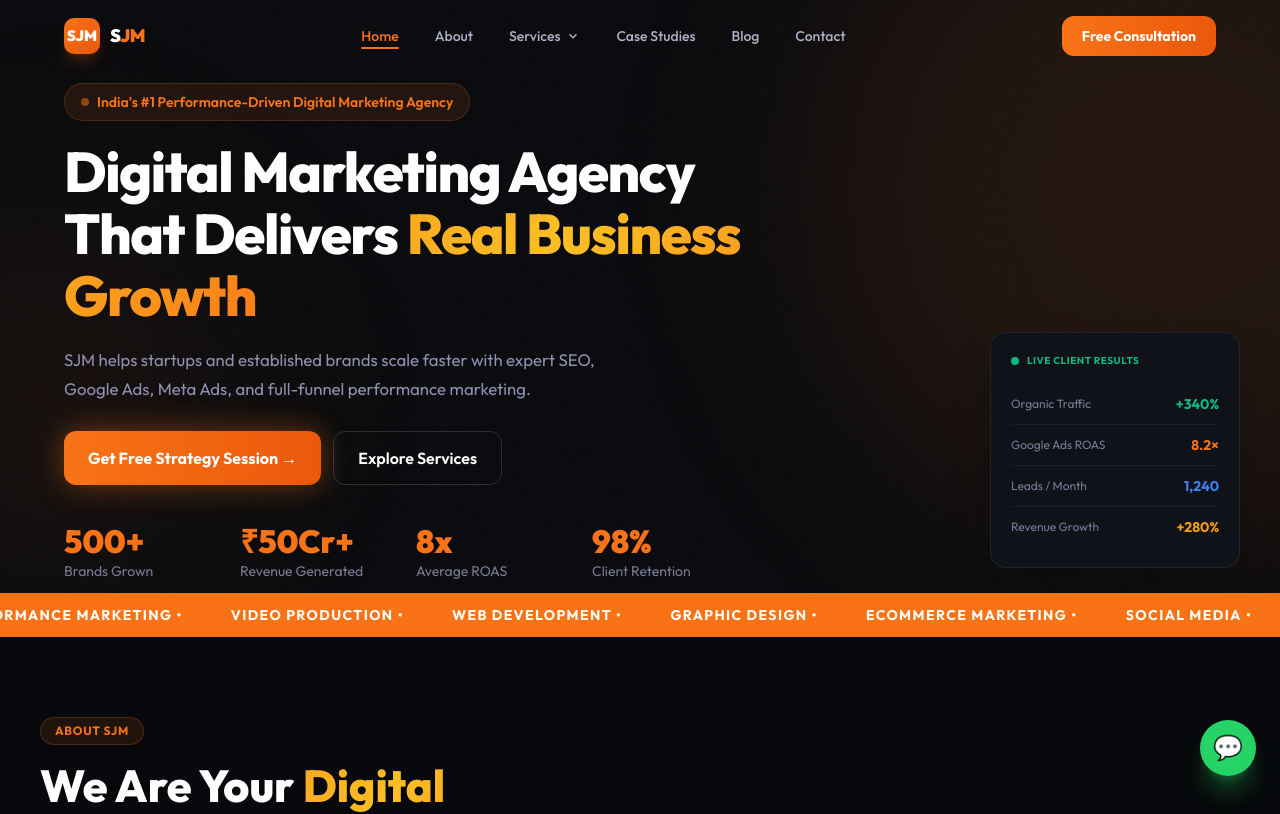
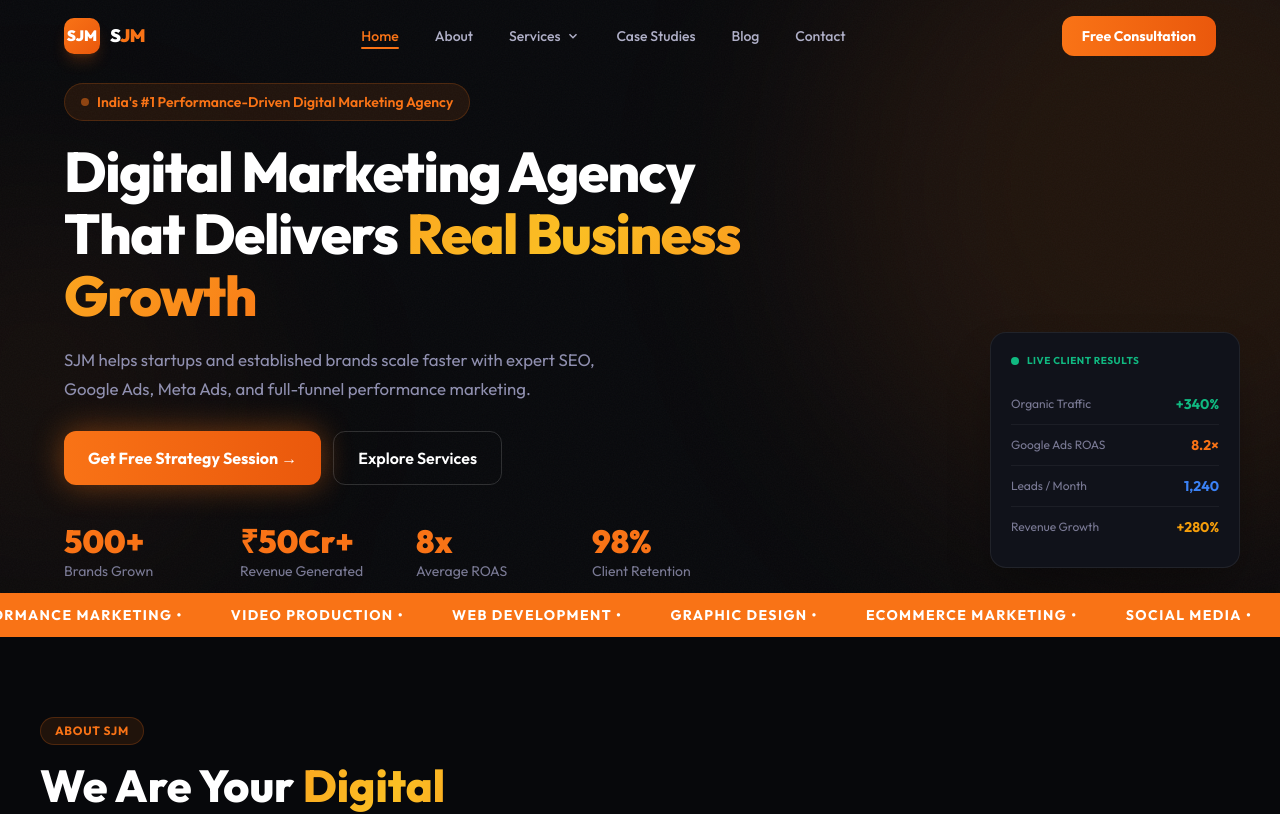
Before and after one commit to Kunalchauhan0608/KC-Project, a Next.js app: page / in a window 1280 px wide. Shown: the top 814 px of the page. Built offline with nearby package versions, Linux system fonts and the light colour scheme.

Commit message:
whatsapp now working

```diff
--- a/components/Footer.tsx
+++ b/components/Footer.tsx
@@ -151,11 +151,11 @@
 
       {/* WhatsApp FAB */}
       <a
-        href="https://wa.me/919876543210"
-        target="_blank"
-        rel="noreferrer"
-        className="fixed bottom-5 right-5 sm:bottom-6 sm:right-6 w-12 h-12 sm:w-14 sm:h-14 bg-[#25d366] rounded-full flex items-center justify-center text-xl sm:text-2xl shadow-xl shadow-[#25d366]/30 hover:scale-110 transition-transform z-40"
-        aria-label="Chat on WhatsApp"
+        href="https://wa.me/917291001898"
+                   target="_blank"
+                   rel="noreferrer"
+                   className="flex items-center justify-center gap-2 w-full bg-[#25d366]/10 border border-[#25d366]/30 text-[#25d366] font-syne font-600 py-3 rounded-xl hover:bg-[#25d366]/15 transition-colors"
+                   aria-label="Chat on WhatsApp"
       >
         💬
       </a>
--- a/components/Navbar.tsx
+++ b/components/Navbar.tsx
@@ -320,11 +320,11 @@
             Get Free Consultation →
           </Link>
           <a
-            href="https://wa.link/t50ga4"
+            href="https://wa.me/917291001898"
             target="_blank"
             rel="noreferrer"
-            className="flex items-center justify-center gap-2 w-full bg-[#25d366]/10 border border-[#25d366]/30 text-[#25d366] font-[Outfit] font-semibold py-3 rounded-xl text-sm"
-          >
+            className="flex items-center justify-center gap-2 w-full bg-[#25d366]/10 border border-[#25d366]/30 text-[#25d366] font-syne font-600 py-3 rounded-xl hover:bg-[#25d366]/15 transition-colors"
+            >
             💬 WhatsApp Us
           </a>
         </div>
```
